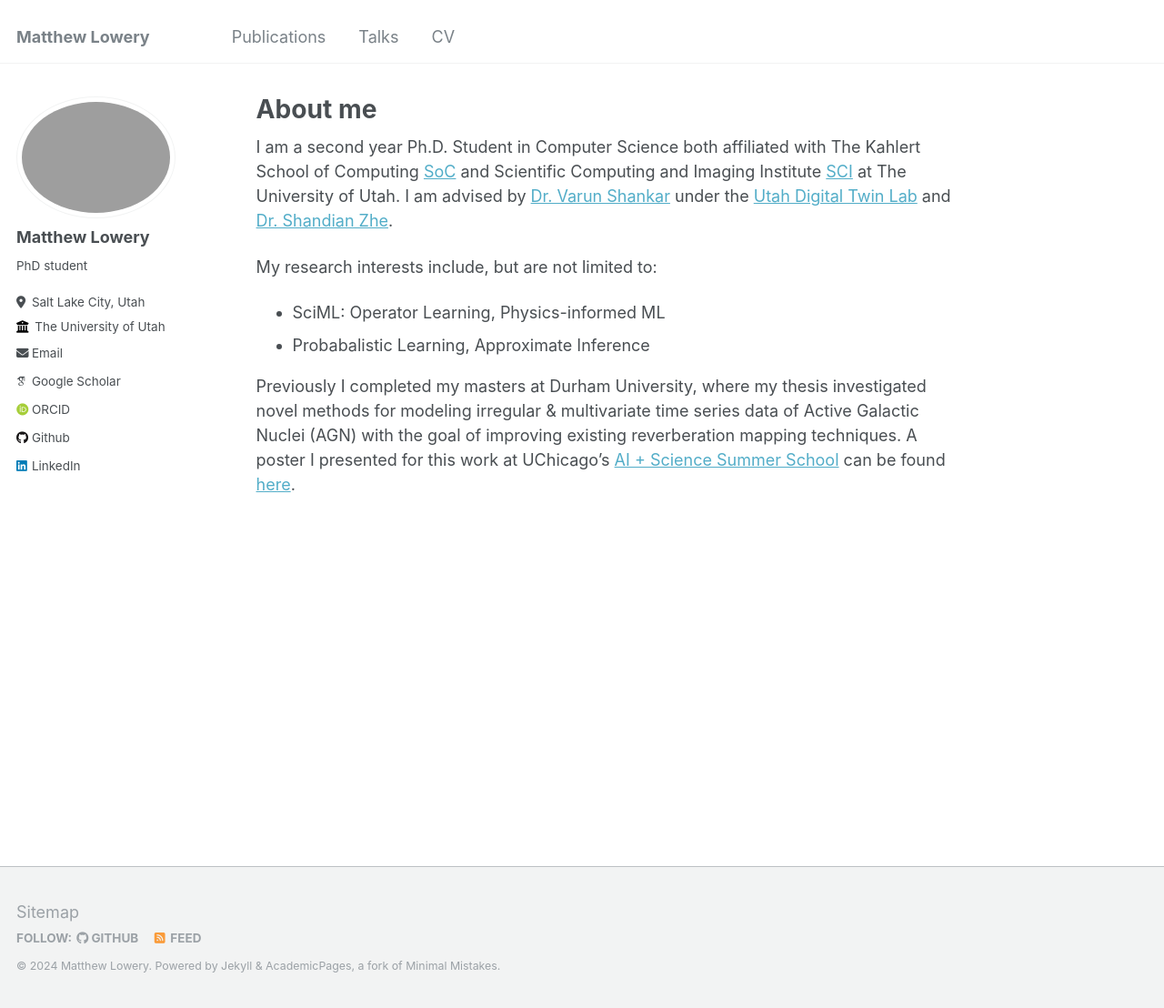
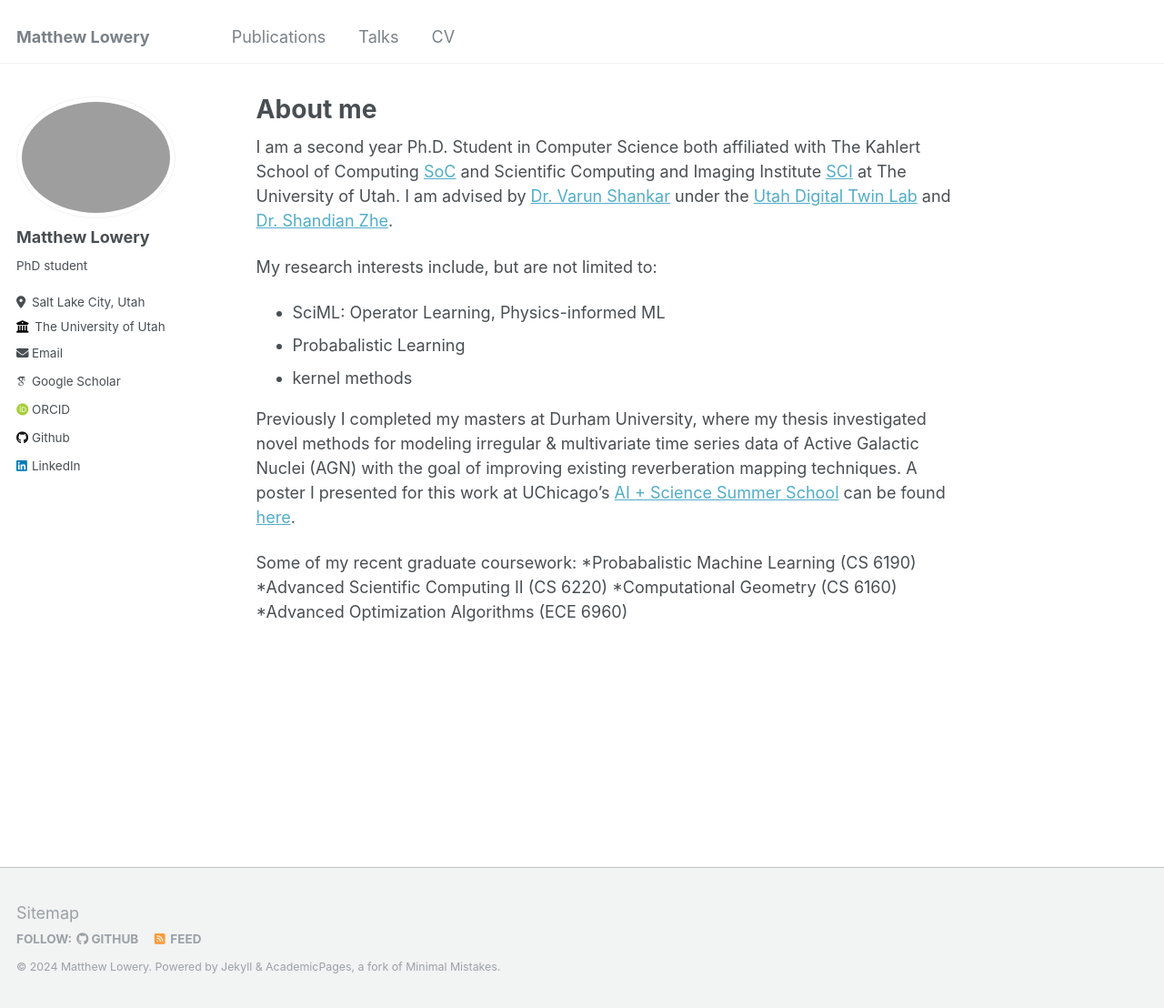
Before and after one commit to matthew-lowery/matthew-lowery.github.io, a Jekyll site: the page built from _pages/about.md, in a window 1280 px wide and 1108 px high. Shown: the whole window at 91% size. Built offline with Jekyll 4.4.1, drawn with Linux system fonts in a browser that asks for light colours; some web fonts are replaced.

Commit message:
update cv, add coursework blurb

```diff
--- a/_pages/about.md
+++ b/_pages/about.md
@@ -11,6 +11,13 @@ I am a second year Ph.D. Student in Computer Science both affiliated with The Ka
 
 My research interests include, but are not limited to:
 * SciML: Operator Learning, Physics-informed ML
-* Probabalistic Learning, Approximate Inference
+* Probabalistic Learning
+* kernel methods
 
 Previously I completed my masters at Durham University, where my thesis investigated novel methods for modeling irregular & multivariate time series data of Active Galactic Nuclei (AGN) with the goal of improving existing reverberation mapping techniques. A poster I presented for this work at UChicago's [AI + Science Summer School](https://datascience.uchicago.edu/events/ai-science-summer-school-2023/) can be found [here](https://docs.google.com/presentation/d/e/2PACX-1vTejV4YIXShOr6Lx56WlS0E73Dhya-NTqcycXGygBc3mflo6bYvwq2xEEx9z8F1TdwIh358MqnDkxbJ/pub?start=false&loop=false&delayms=60000).
+
+Some of my recent graduate coursework:
+*Probabalistic Machine Learning (CS 6190)
+*Advanced Scientific Computing II (CS 6220)
+*Computational Geometry (CS 6160)
+*Advanced Optimization Algorithms (ECE 6960)
--- a/_pages/cv.html
+++ b/_pages/cv.html
@@ -7,6 +7,6 @@ author_profile: false
 
 <!DOCTYPE html PUBLIC "-//W3C//DTD XHTML 1.0 Strict//EN" "http://www.w3.org/TR/xhtml1/DTD/xhtml1-strict.dtd">
 <html xmlns="http://www.w3.org/1999/xhtml" xml:lang="en" lang="en">
-<head> <meta http-equiv="refresh" content="0; url=https://drive.google.com/file/d/1Sg9WxX4iSW2xdefmNU3JAV6U6OmBwrpa/preview" />
+<head> <meta http-equiv="refresh" content="0; url=https://drive.google.com/file/d/1vqxmVwQ-49Mlk3VjroRqA8uLlpSI68xN/preview" />
 </head>
 </html>
```
